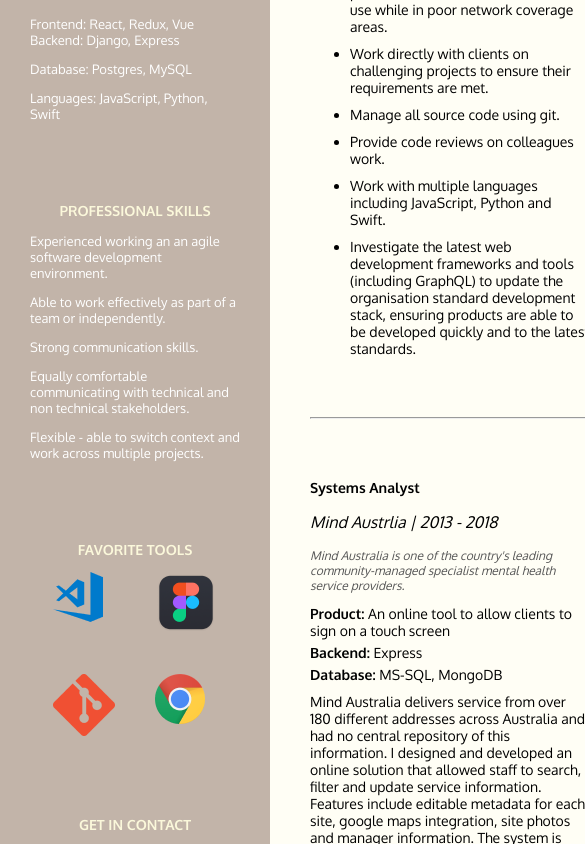
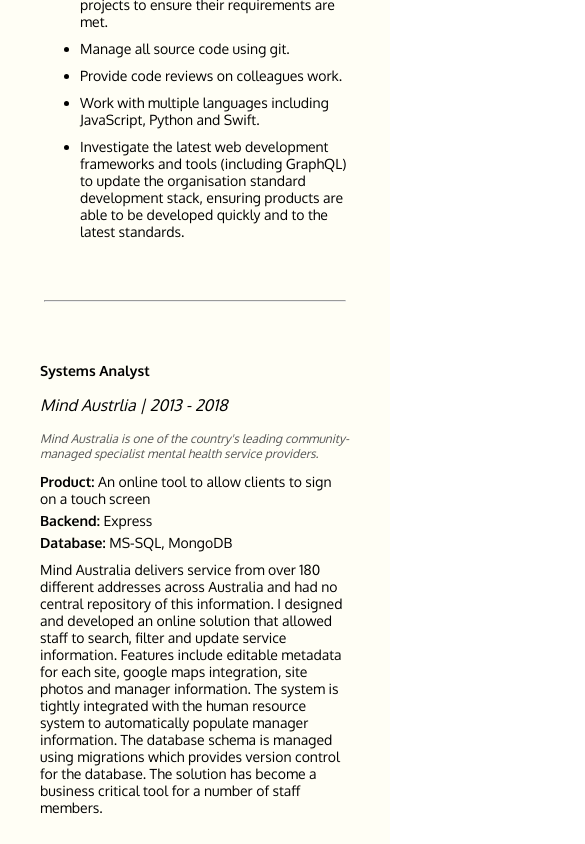
Before and after one commit to adamth/adamth.github.io, a React (Create React App) app: page / in a window 390 px wide. Shown: the part 820-1664 px from the top of the page, 585 px wide, since content can reach past the window. Built offline with nearby package versions, Linux system fonts and the light colour scheme.

Commit message:
Make responsive

```diff
--- a/src/App.scss
+++ b/src/App.scss
@@ -2,6 +2,9 @@
     text-align: center;
     display: grid;
     grid-template-columns: 1fr 2fr;
+    @media only screen and (max-width: 600px) {
+        grid-template-columns: 1fr;
+    }
 }
 
 h1 {
--- a/src/views/Content.scss
+++ b/src/views/Content.scss
@@ -2,6 +2,9 @@
     background: #fffef5;
     padding: 80px 40px;
     min-height: 100vh;
+    @media only screen and (max-width: 600px) {
+        order: 1;
+    }
 }
 
 .sub-heading {
--- a/src/views/Sider.scss
+++ b/src/views/Sider.scss
@@ -1,6 +1,9 @@
 .sider {
     background: #c2b4a9;
     padding: 80px 30px;
+    @media only screen and (max-width: 600px) {
+        order: 2;
+    }
 }
 
 .icon-grid {
```
